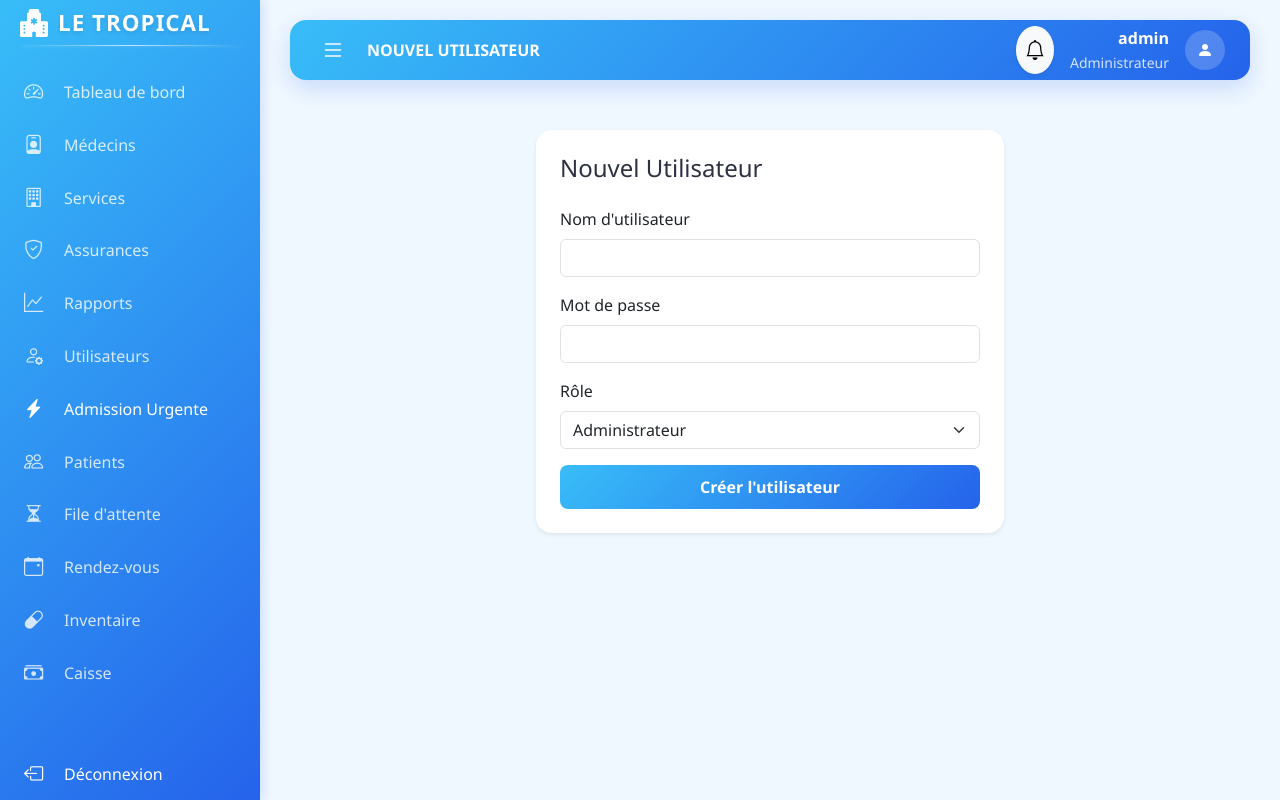
After one commit to Mhdbreezer/LE_TROPICAL, a Flask app: page /admin/utilisateur/nouveau in a window 1280 px wide. The commit adds this page. Run offline with Flask 3, Linux system fonts and the light colour scheme; a user stored in the database is signed in.

Commit message:
ajout de la gestion complète des user et comptes

```diff
--- a/app/forms.py
+++ b/app/forms.py
@@ -10,11 +10,24 @@ class PatientForm(FlaskForm):
     adresse = StringField('Adresse')
     telephone = StringField('Téléphone', validators=[DataRequired()])
     email = StringField('Email', validators=[Optional()])
+    username = StringField('Nom d\'utilisateur', validators=[DataRequired()])
+    password = StringField('Mot de passe', validators=[DataRequired()])
     assurance_id = SelectField('Assurance', coerce=int, validators=[Optional()])
     centre_id = SelectField('Centre de Santé', coerce=int, validators=[Optional()])
     allergies = TextAreaField('Allergies (Informations critiques)', validators=[Optional()])
     antecedents = TextAreaField('Antécédents majeurs', validators=[Optional()])
     submit = SubmitField('Enregistrer le Patient')
+
+class UtilisateurForm(FlaskForm):
+    username = StringField('Nom d\'utilisateur', validators=[DataRequired()])
+    password = StringField('Mot de passe', validators=[DataRequired()])
+    role = SelectField('Rôle', choices=[
+        ('Administrateur', 'Administrateur'),
+        ('Pharmacien', 'Pharmacien'),
+        ('Receptionniste', 'Réceptionniste'),
+        ('Caissier', 'Caissier')
+    ], validators=[DataRequired()])
+    submit = SubmitField('Créer l\'utilisateur')
 
 class RDVForm(FlaskForm):
     patient_id = SelectField('Patient', coerce=int, validators=[DataRequired()])
--- a/app/routes.py
+++ b/app/routes.py
@@ -1,7 +1,7 @@
 from flask import Blueprint, render_template, url_for, flash, redirect, request
 from app import db, bcrypt
 from app.models import Utilisateur, Patient, Medecin, RendezVous, DossierMedical, Consultation, Ordonnance, LigneOrdonnance, Medicament, Facture, Interaction, Service, Centre, Assurance, LotMedicament, Notification
-from app.forms import PatientForm, RDVForm, ConsultationForm, OrdonnanceLineForm, MedicamentForm, ServiceForm, MedecinForm, AssuranceForm, UrgenceForm
+from app.forms import PatientForm, RDVForm, ConsultationForm, OrdonnanceLineForm, MedicamentForm, ServiceForm, MedecinForm, AssuranceForm, UrgenceForm, UtilisateurForm
 from flask_login import login_user, current_user, logout_user, login_required
 from datetime import datetime, timedelta
 from app.utils import generate_facture_pdf, generate_ordonnance_pdf, generate_dossier_pdf, envoyer_notification
@@ -119,13 +119,18 @@ def nouveau_patient():
             patient = Patient(nom=form.nom.data, prenom=form.prenom.data, date_naissance=form.date_naissance.data, sexe=form.sexe.data, adresse=form.adresse.data, telephone=form.telephone.data, email=form.email.data, assurance_id=assur_id, centre_id=ctr_id)
             db.session.add(patient)
             db.session.commit()
+
+            hashed_pass = bcrypt.generate_password_hash(form.password.data).decode('utf-8')
+            new_user = Utilisateur(username=form.username.data, password=hashed_pass, role='Patient', patient_id=patient.id)
+            db.session.add(new_user)
+
             db.session.add(DossierMedical(patient_id=patient.id, allergies=form.allergies.data, antecedents=form.antecedents.data))
             db.session.commit()
-            flash('Patient créé.', 'success')
+            flash('Patient et compte utilisateur créés.', 'success')
             return redirect(url_for('main.list_patients'))
         except Exception:
             db.session.rollback()
-            flash('Erreur.', 'danger')
+            flash('Erreur lors de la création (le nom d\'utilisateur existe peut-être déjà).', 'danger')
     return render_template('patient_form.html', form=form, title='Nouveau Patient')
 
 @main.route("/patient/dossier/modifier/<int:patient_id>", methods=['GET', 'POST'])
@@ -297,6 +302,31 @@ def rapports():
     rev_stats = db.session.query(db.func.strftime('%Y-%m', Facture.date_facture), db.func.sum(Facture.montant_total)).group_by(db.func.strftime('%Y-%m', Facture.date_facture)).limit(6).all()
     gender_stats = db.session.query(Patient.sexe, db.func.count(Patient.id)).group_by(Patient.sexe).all()
     return render_template('admin/rapports.html', rdv_labels=[s[0] for s in rdv_stats], rdv_data=[s[1] for s in rdv_stats], rev_labels=[s[0] for s in rev_stats], rev_data=[s[1] for s in rev_stats], gender_labels=[('M' if s[0]=='M' else 'F') for s in gender_stats], gender_data=[s[1] for s in gender_stats])
+
+@main.route("/admin/utilisateurs")
+@login_required
+def list_utilisateurs():
+    if current_user.role != 'Administrateur': return redirect(url_for('main.dashboard'))
+    users = Utilisateur.query.all()
+    return render_template('admin/utilisateurs.html', users=users)
+
+@main.route("/admin/utilisateur/nouveau", methods=['GET', 'POST'])
+@login_required
+def nouveau_utilisateur():
+    if current_user.role != 'Administrateur': return redirect(url_for('main.dashboard'))
+    form = UtilisateurForm()
+    if form.validate_on_submit():
+        hashed_pass = bcrypt.generate_password_hash(form.password.data).decode('utf-8')
+        user = Utilisateur(username=form.username.data, password=hashed_pass, role=form.role.data)
+        db.session.add(user)
+        try:
+            db.session.commit()
+            flash('Nouvel utilisateur créé.', 'success')
+            return redirect(url_for('main.list_utilisateurs'))
+        except Exception:
+            db.session.rollback()
+            flash('Erreur : le nom d\'utilisateur est probablement déjà pris.', 'danger')
+    return render_template('admin/utilisateur_form.html', form=form, title='Nouvel Utilisateur')
 
 @main.route("/consultation/nouvelle/<int:rdv_id>", methods=['GET', 'POST'])
 @login_required
--- /dev/null
+++ b/app/templates/admin/utilisateur_form.html
@@ -0,0 +1,23 @@
+{% extends "base.html" %}
+{% block content %}
+<div class="row justify-content-center"><div class="col-md-6"><div class="card border-0 shadow-sm p-4">
+    <h4 class="mb-4">{{ title }}</h4>
+    <form method="POST">{{ form.hidden_tag() }}
+        <div class="mb-3">
+            {{ form.username.label(class="form-label") }}
+            {{ form.username(class="form-control" + (" is-invalid" if form.username.errors else "")) }}
+            {% for error in form.username.errors %}<div class="invalid-feedback">{{ error }}</div>{% endfor %}
+        </div>
+        <div class="mb-3">
+            {{ form.password.label(class="form-label") }}
+            {{ form.password(class="form-control" + (" is-invalid" if form.password.errors else "")) }}
+            {% for error in form.password.errors %}<div class="invalid-feedback">{{ error }}</div>{% endfor %}
+        </div>
+        <div class="mb-3">
+            {{ form.role.label(class="form-label") }}
+            {{ form.role(class="form-select") }}
+        </div>
+        <button type="submit" class="btn btn-senegal w-100">Créer l'utilisateur</button>
+    </form>
+</div></div></div>
+{% endblock %}
--- a/app/templates/base.html
+++ b/app/templates/base.html
@@ -310,6 +310,10 @@
                 <i class="bi bi-graph-up"></i>
                 <span class="menu-text">Rapports</span>
             </a>
+            <a href="{{ url_for('main.list_utilisateurs') }}" class="menu-item {{ 'active' if request.endpoint == 'main.list_utilisateurs' }}">
+                <i class="bi bi-person-gear"></i>
+                <span class="menu-text">Utilisateurs</span>
+            </a>
             {% endif %}
 
             {% if current_user.role in ['Administrateur', 'Receptionniste'] %}
```
Also changed, not shown: app/templates/admin/utilisateurs.html (added, +21 -0 lines), app/templates/patient_form.html (+14 -0 lines).
